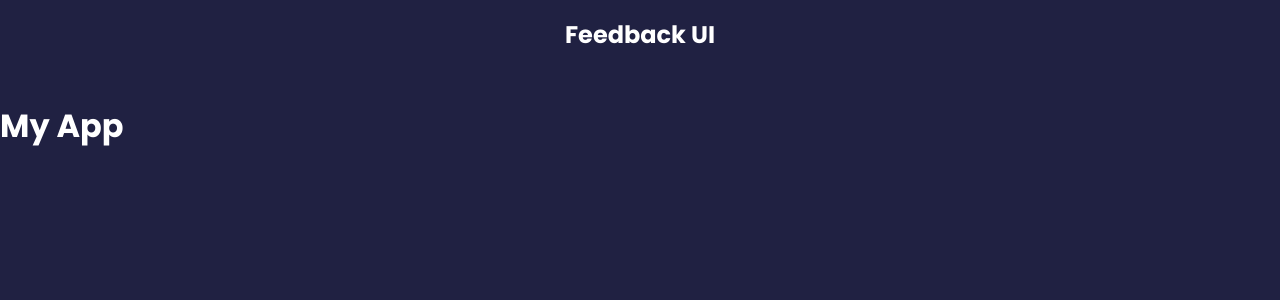
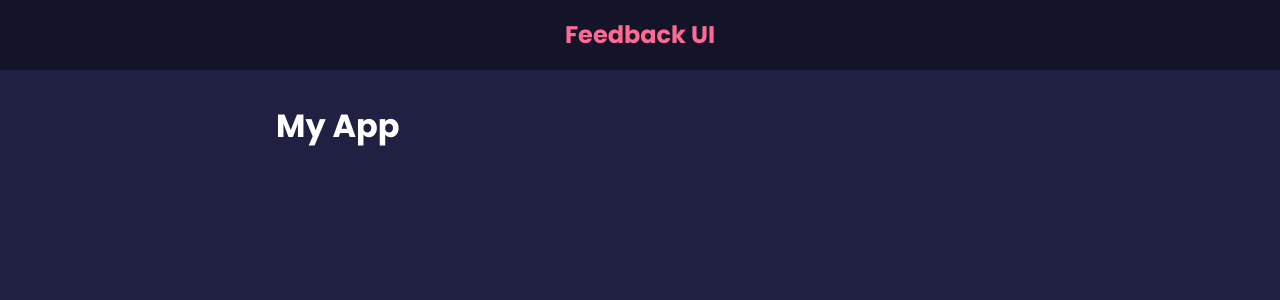
Before and after one commit to develad/Feedback-app, a React (Create React App) app: page / in a window 1280 px wide. Shown: the top 300 px of the page. Built offline with nearby package versions, Linux system fonts and the light colour scheme.

Commit message:
adding to the Header component default Props and PropTypes

```diff
--- a/src/App.js
+++ b/src/App.js
@@ -3,8 +3,12 @@
 function App() {
   return (
     <>
-      <Header />
-      <h1>My App</h1>
+      <Header
+      // bgColor="lime" textColor="white"
+      />
+      <div className="container">
+        <h1>My App</h1>
+      </div>
     </>
   );
 }
--- a/src/components/Header.jsx
+++ b/src/components/Header.jsx
@@ -1,8 +1,15 @@
 import PropTypes from "prop-types";
 
-function Header({ text }) {
+function Header({ text, bgColor, textColor }) {
+  // must recive the props in the component for which the defaultProps would be applyed
+
+  const headerStyles = {
+    backgroundColor: bgColor,
+    color: textColor,
+  };
+
   return (
-    <header>
+    <header style={headerStyles}>
       <div className="container">
         <h2>{text}</h2>
       </div>
@@ -12,10 +19,14 @@
 
 Header.defaultProps = {
   text: "Feedback UI",
+  bgColor: "rgba(0,0,0,0.4)",
+  textColor: "#ff6a95",
 };
 
 Header.propTypes = {
   text: PropTypes.string,
+  bgColor: PropTypes.string,
+  textColor: PropTypes.string,
 };
 
 export default Header;
```
